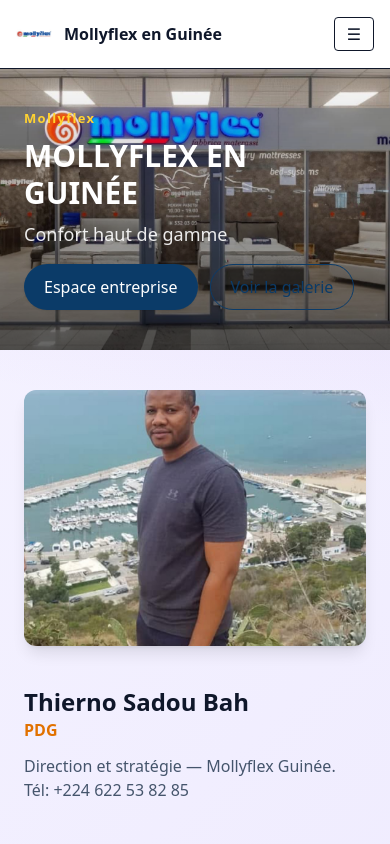
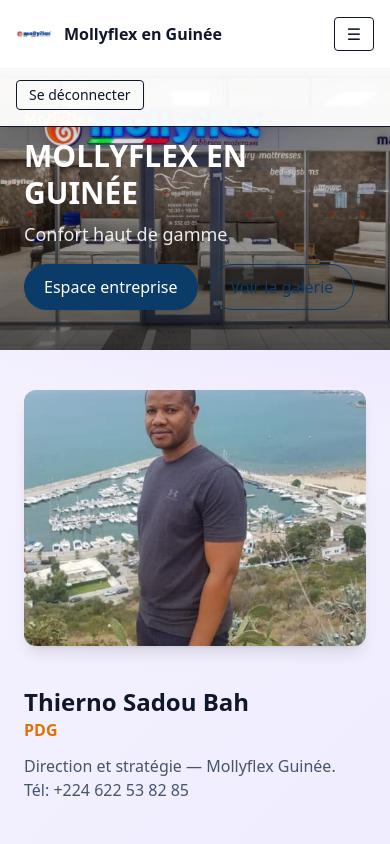
Before and after one commit to bahmansourca/mollyflex-guinee, a Next.js app: page / in a window 390 px wide. Both pictures are taken after a click on the button "Ouvrir le menu". Shown: the top 844 px of the page. Built offline with nearby package versions, Linux system fonts and the light colour scheme; no server answers.

Commit message:
fix(nav): stable mobile burger menu (fixed dropdown, lock scroll)

```diff
--- a/app/components/TopNav.tsx
+++ b/app/components/TopNav.tsx
@@ -1,14 +1,19 @@
 "use client";
 import Link from "next/link";
 import { signOut, useSession } from "next-auth/react";
-import { useState } from "react";
+import { useEffect, useState } from "react";
 
 export default function TopNav() {
   const { data } = useSession();
   const role = (data as any)?.role as string | undefined;
   const [open, setOpen] = useState(false);
+  useEffect(() => {
+    const prev = document.body.style.overflow;
+    document.body.style.overflow = open ? "hidden" : prev || "";
+    return () => { document.body.style.overflow = prev; };
+  }, [open]);
   return (
-    <header className="p-4 header-blur backdrop-blur border-b">
+    <header className="p-4 header-blur backdrop-blur border-b relative z-50">
       <div className="max-w-6xl mx-auto flex items-center justify-between relative">
       <div className="flex items-center gap-3">
         <img src="/logo.png" alt="Mollyflex en Guinée" className="w-9 h-9 object-contain" />
@@ -21,7 +26,7 @@
         className={
           `text-sm md:flex md:items-center md:gap-4 ` +
           (open
-            ? `absolute left-4 right-4 top-14 z-50 flex flex-col items-start gap-3 bg-white/95 backdrop-blur border rounded-lg p-4 shadow-lg md:static md:bg-transparent md:border-0 md:shadow-none`
+            ? `hidden md:flex`
             : `hidden md:flex`)
         }
       >
@@ -42,6 +47,27 @@
         <button onClick={() => { setOpen(false); signOut({ callbackUrl: "/" }); }} className="px-3 py-1 border rounded">Se déconnecter</button>
       </nav>
       </div>
+      {open && (
+        <div className="md:hidden fixed inset-x-0 top-[64px] z-40 bg-white/95 backdrop-blur border-b shadow-lg">
+          <div className="max-w-6xl mx-auto p-4 flex flex-col items-start gap-3 text-sm">
+            {role === "ADMIN" && (
+              <>
+                <Link className="underline" href="/admin" onClick={()=>setOpen(false)}>PDG</Link>
+                <Link className="underline" href="/admin/container" onClick={()=>setOpen(false)}>Container</Link>
+                <Link className="underline" href="/employee" onClick={()=>setOpen(false)}>Espace employé</Link>
+              </>
+            )}
+            {role && (
+              <>
+                <Link className="underline" href="/employee/sale" onClick={()=>setOpen(false)}>Vente/Emprunt</Link>
+                <Link className="underline" href="/employee/sales" onClick={()=>setOpen(false)}>Mes ventes</Link>
+                <Link className="underline" href="/employee/loans" onClick={()=>setOpen(false)}>Mes emprunts</Link>
+              </>
+            )}
+            <button onClick={() => { setOpen(false); signOut({ callbackUrl: "/" }); }} className="px-3 py-1 border rounded">Se déconnecter</button>
+          </div>
+        </div>
+      )}
     </header>
   );
 }
```
